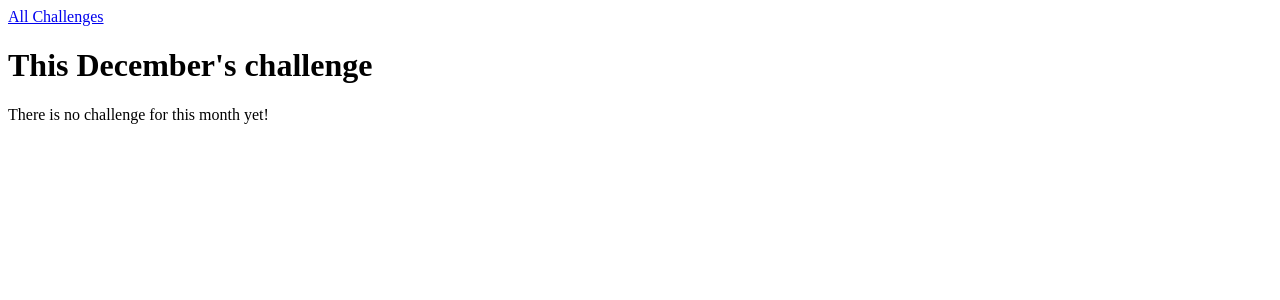
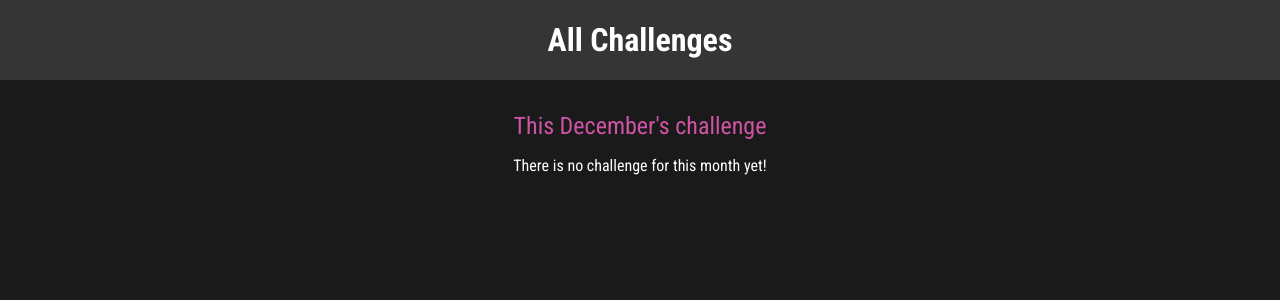
Before and after one commit to arduriki/django_monthly_challenges, a Django app: page /challenges/december in a window 1280 px wide. Shown: the top 300 px of the page. Run offline with Django 5.2, Linux system fonts and the light colour scheme.

Commit message:
stylesheets implemented

```diff
--- /dev/null
+++ b/challenges/static/challenges/challenge.css
@@ -0,0 +1,23 @@
+h1,
+h2 {
+    text-align: center;
+    color: white;
+}
+
+
+h1 {
+    font-size: 1.5rem;
+    margin: 2rem 0 1rem 0;
+    font-weight: normal;
+    color: #cf54a6;
+}
+
+h2 {
+    font-size: 3rem;
+    font-weight: bold;
+}
+
+.fallback {
+    text-align: center;
+    color: white;
+}
--- /dev/null
+++ b/challenges/static/challenges/includes/header.css
@@ -0,0 +1,25 @@
+header {
+    width: 100%;
+    height: 5rem;
+    background-color: #353535;
+}
+
+header nav {
+    width: 100%;
+    height: 100%;
+    display: flex;
+    justify-content: center;
+    align-items: center;
+}
+
+header nav a {
+    color: white;
+    font-size: 2rem;
+    font-weight: bold;
+    text-decoration: none;
+}
+
+header nav a:hover,
+header nav a:active {
+    color: #cf54a6;
+}
--- a/challenges/templates/challenges/challenge.html
+++ b/challenges/templates/challenges/challenge.html
@@ -1,4 +1,10 @@
 {% extends 'base.html' %}
+{% load static %}
+
+{% block css_files %}
+    <link rel="stylesheet" href="{% static 'challenges/challenge.css' %}">
+    <link rel="stylesheet" href="{% static 'challenges/includes/header.css' %}">
+{% endblock %}
 
 {% block page_title %}
     Monthly Challenge
@@ -11,6 +17,6 @@
     {% if text is not None %}
         <h2>{{ text }}</h2>
     {% else %}
-        <p>There is no challenge for this month yet!</p>
+        <p class="fallback">There is no challenge for this month yet!</p>
     {% endif %}
 {% endblock %}
--- a/challenges/templates/challenges/index.html
+++ b/challenges/templates/challenges/index.html
@@ -1,4 +1,10 @@
 {% extends "base.html" %}
+{% load static %}
+
+{% block css_files %}
+    <link rel="stylesheet" href="{% static 'challenges/challenges.css' %}">
+    <link rel="stylesheet" href="{% static 'challenges/includes/header.css' %}">
+{% endblock %}
 
 {% block page_title %}
     All Challenges
--- a/challenges/views.py
+++ b/challenges/views.py
@@ -1,6 +1,7 @@
 from django.shortcuts import render
 # import the httpresponse
-from django.http import HttpResponse, HttpResponseNotFound, HttpResponseRedirect
+from django.http import HttpResponseNotFound, HttpResponseRedirect, Http404
+from django.template.loader import render_to_string
 from django.urls import reverse
 
 monthly_challenges = {
@@ -52,4 +53,4 @@ def monthly_challenge(request, month):
             "text": challenge_text
         })
     except:
-        return HttpResponseNotFound("<h1>This month is not supported!</h1>")
+        raise Http404()
--- /dev/null
+++ b/static/styles.css
@@ -0,0 +1,10 @@
+@import url('https://fonts.googleapis.com/css2?family=Roboto+Condensed:ital,wght@0,100..900;1,100..900&display=swap');
+
+html {
+    font-family: 'Roboto Condensed', sans-serif;
+}
+
+body {
+    margin: 0;
+    background-color: #1a1a1a;
+}
--- a/templates/base.html
+++ b/templates/base.html
@@ -1,3 +1,4 @@
+{% load static %}
 <!doctype html>
 <html lang="en">
 <head>
@@ -6,6 +7,10 @@
           content="width=device-width, user-scalable=no, initial-scale=1.0, maximum-scale=1.0, minimum-scale=1.0">
     <meta http-equiv="X-UA-Compatible" content="ie=edge">
     <title>{% block page_title %}My Challenges{% endblock %}</title>
+    <link rel="stylesheet" href="{% static 'styles.css' %}">
+    {% block css_files %}
+
+    {% endblock %}
 </head>
 <body>
 {% block content %}
```
Also changed, not shown: challenges/static/challenges/challenges.css (added, +37 -0 lines), monthly_challenges/settings.py (+6 -1 lines), templates/404.html (added, +10 -0 lines).
